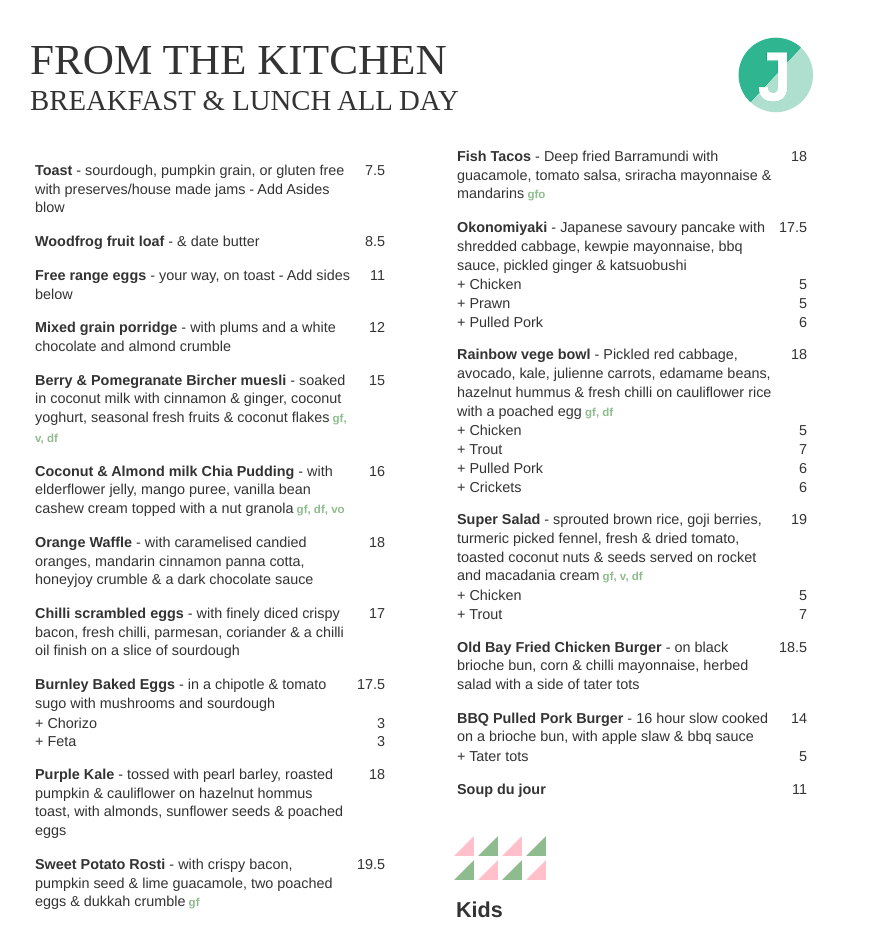
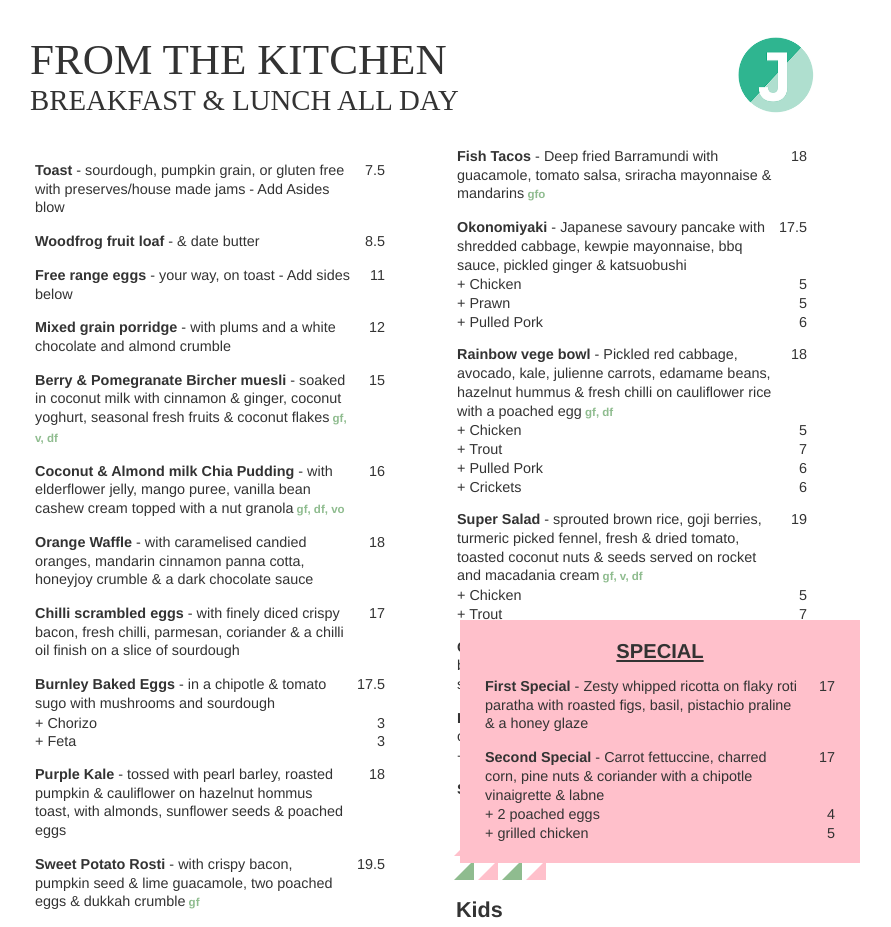
Before and after one commit to pcsmomo/menuboard, a React (Create React App) app in the folder client/: page / in a window 1280 px wide. Shown: the top 927 px of the page, without its empty margins (195-1086 px from the left). Built offline with nearby package versions, Linux system fonts and the light colour scheme.

Commit message:
Add Special Menu

```diff
--- /dev/null
+++ b/client/public/data/specials.json
@@ -0,0 +1,22 @@
+[
+  {
+    "id": "0027",
+    "order": 0,
+    "name": "First Special",
+    "desc":
+      "Zesty whipped ricotta on flaky roti paratha with roasted figs, basil, pistachio praline & a honey glaze",
+    "price": 17
+  },
+  {
+    "id": "0028",
+    "order": 1,
+    "name": "Second Special",
+    "desc":
+      "Carrot fettuccine, charred corn, pine nuts & coriander with a chipotle vinaigrette & labne",
+    "add": [
+      { "name": "+ 2 poached eggs", "price": 4 },
+      { "name": "+ grilled chicken", "price": 5 }
+    ],
+    "price": 17
+  }
+]
--- a/client/src/actions/index.js
+++ b/client/src/actions/index.js
@@ -1,7 +1,15 @@
 import axios from "axios";
-import { FETCH_DISHES, FETCH_KIDS, FETCH_SIDES } from "./types";
+import { FETCH_DISHES, FETCH_KIDS, FETCH_SIDES, FETCH_SPECIALS } from "./types";
 import { OPEN_SLIDER, CLOSE_SLIDER } from "./types";
 import { FETCH_DISHINFO } from "./types";
+
+export const fetchSpecials = () => async dispatch => {
+  const res = await axios.get("/data/specials.json");
+  dispatch({
+    type: FETCH_SPECIALS,
+    payload: res.data
+  });
+};
 
 export const fetchDishes = () => async dispatch => {
   const res = await axios.get("/data/dishes.json");
--- a/client/src/actions/types.js
+++ b/client/src/actions/types.js
@@ -1,3 +1,4 @@
+export const FETCH_SPECIALS = "FETCH_SPECIALS";
 export const FETCH_DISHES = "FETCH_DISHES";
 export const FETCH_KIDS = "FETCH_KIDS";
 export const FETCH_SIDES = "FETCH_SIDES";
--- a/client/src/components/board/Food.js
+++ b/client/src/components/board/Food.js
@@ -2,6 +2,7 @@ import React, { Component } from "react";
 import { connect } from "react-redux";
 import { openSlider } from "../../actions";
 
+import Specials from "./Specials";
 import Dishes from "./Dishes";
 import Kids from "./Kids";
 import Sides from "./Sides";
@@ -12,6 +13,7 @@ class Food extends Component {
     return (
       <div>
         <div className="main">
+          <Specials openSlider={this.props.openSlider} />
           <Dishes openSlider={this.props.openSlider} />
           <Kids openSlider={this.props.openSlider} />
         </div>
--- /dev/null
+++ b/client/src/components/board/Specials.js
@@ -0,0 +1,73 @@
+import React, { Component } from "react";
+import { connect } from "react-redux";
+import { fetchSpecials } from "../../actions";
+
+class Specials extends Component {
+  componentDidMount() {
+    this.props.fetchSpecials();
+  }
+
+  renderMenu() {
+    // return this.props.dishes.map(dish => {
+    //   return <div key={dishes.name}>{dishes.price}</div>;
+    // });
+
+    // this.props.brekkie.map is not a function so, used a detour.
+    return Array.prototype.map.call(this.props.specials, dish => {
+      return (
+        <div
+          className="dish"
+          key={dish.id}
+          onClick={() => this.props.openSlider(dish, 0)}
+        >
+          <div className="divName">
+            <span className="dishName">{dish.name}</span>
+            {dish.desc ? " - " : ""}{" "}
+            <span className="dishDesc">{dish.desc}</span>
+            <span className="dishType"> {dish.type}</span>
+          </div>
+          <div className="divPrice">
+            <span className="dishPrice">{dish.price}</span>
+          </div>
+          {dish.add ? this.renderAdd(dish.add) : ""}
+        </div>
+      );
+    });
+  }
+
+  renderAdd(addArr) {
+    return addArr.map(add => {
+      return (
+        <div className="divAdd" key={add.name}>
+          <div className="divName">{add.name}</div>
+          <div className="divPrice">{add.price}</div>
+        </div>
+      );
+    });
+  }
+
+  render() {
+    return (
+      <div className="specials">
+        <div className="specialTitle">SPECIAL</div>
+        {this.renderMenu()}
+      </div>
+    );
+  }
+}
+
+const mapStateToProps = state => {
+  return {
+    specials: state.menu.specials
+  };
+};
+
+const mapDispatchToProps = dispatch => {
+  return {
+    fetchSpecials: () => {
+      dispatch(fetchSpecials());
+    }
+  };
+};
+
+export default connect(mapStateToProps, mapDispatchToProps)(Specials);
--- a/client/src/reducers/menuReducer.js
+++ b/client/src/reducers/menuReducer.js
@@ -1,11 +1,17 @@
-import { FETCH_DISHES, FETCH_KIDS, FETCH_SIDES } from "../actions/types";
+import {
+  FETCH_SPECIALS,
+  FETCH_DISHES,
+  FETCH_KIDS,
+  FETCH_SIDES
+} from "../actions/types";
 import { FETCH_DISHINFO } from "../actions/types";
 import { OPEN_SLIDER, CLOSE_SLIDER } from "../actions/types";
 
 // If I don't give initialState, there would be an error on Dishes.js
 const cateNames = ["Breakfast & Lunch", "Kids", "Sides"];
-const cate = ["dishes", "kids", "sides"];
+const cate = ["specials", "dishes", "kids", "sides"];
 const initialState = {
+  specials: {},
   dishes: {},
   kids: {},
   sides: {},
@@ -30,6 +36,11 @@ export default function menu(state = initialState, action) {
       return {
         ...state,
         sides: action.payload
+      };
+    case FETCH_SPECIALS:
+      return {
+        ...state,
+        specials: action.payload
       };
     case FETCH_DISHINFO:
       let result = findPrevNextItem(state, action.dishId, action.option);
--- a/client/src/style/menu.css
+++ b/client/src/style/menu.css
@@ -97,3 +97,17 @@ header {
 .divSides > div:nth-child(odd) {
   background: #ddd;
 }
+
+.specials {
+  position: absolute;
+  top: 50%;
+  right: 0;
+  background-color: pink;
+  padding: 20px;
+}
+.specialTitle {
+  text-align: center;
+  text-decoration: underline;
+  font-size: 1.4em;
+  font-weight: bold;
+}
```
